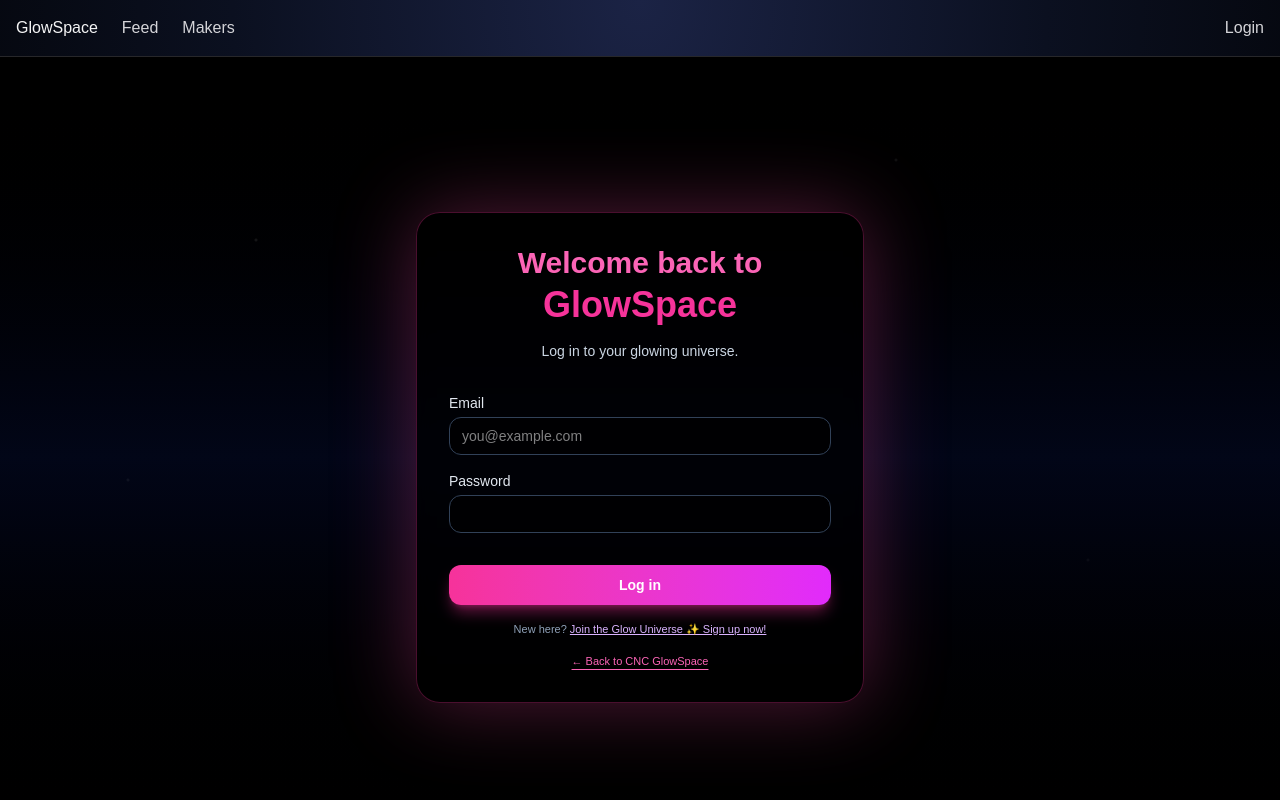
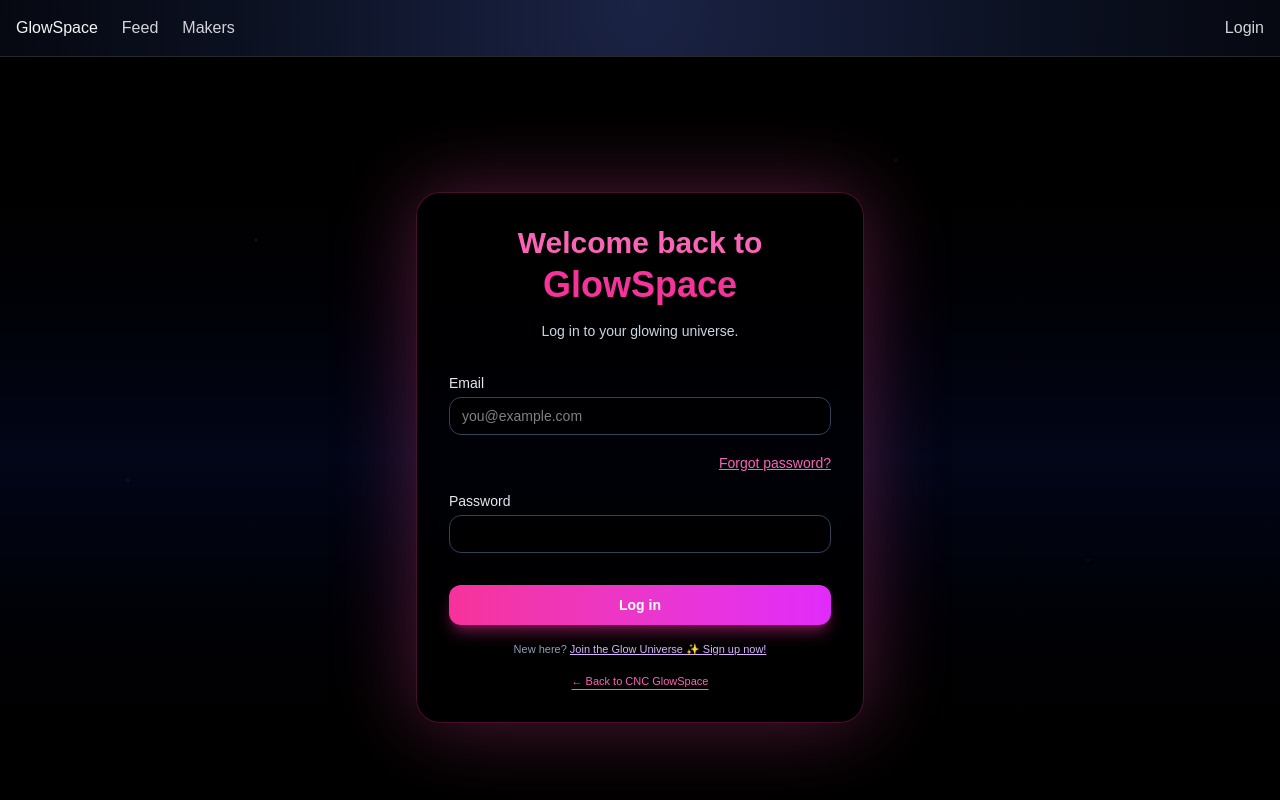
Before and after one commit to caylamarchand-lgtm/cnc-glowspace, a Next.js app: page /login in a window 1280 px wide. Shown: the top 800 px of the page. Built offline with nearby package versions, Linux system fonts and the light colour scheme; no server answers.

Commit message:
Add forgot password link

```diff
--- a/app/login/page.tsx
+++ b/app/login/page.tsx
@@ -3,7 +3,7 @@
 import { useState } from "react";
 import { useRouter } from "next/navigation";
 import { supabase } from "../lib/supabaseClient";
-
+import Link from "next/link"
 
 export default function LoginPage() {
   const router = useRouter();
@@ -35,9 +35,7 @@ export default function LoginPage() {
 
   return (
     <>
-
-
-      <main className="min-h-screen flex items-center justify-center bg-gradient-to-b from-black via-slate-950 to-black text-white p-6">
+    <main className="min-h-screen flex items-center justify-center bg-gradient-to-b from-black via-slate-950 to-black text-white p-6">
         <div className="w-full max-w-md rounded-3xl border border-pink-500/30 bg-black/70 p-8 shadow-[0_0_80px_rgba(236,72,153,0.35)] backdrop-blur">
           <h1 className="mb-1 text-center text-3xl font-extrabold text-pink-400 drop-shadow">
             Welcome back to
@@ -61,6 +59,15 @@ export default function LoginPage() {
                 required
               />
             </div>
+
+<div className="text-right">
+  <Link
+    href="/forgot-password"
+    className="text-sm text-pink-400 hover:text-pink-300 underline"
+  >
+    Forgot password?
+  </Link>
+</div>
 
             <div>
               <label className="mb-1 block text-sm text-slate-200">
```
